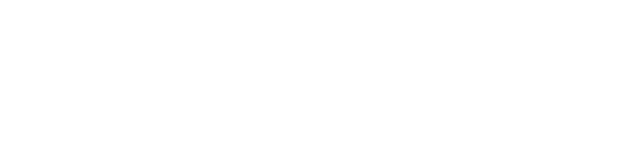
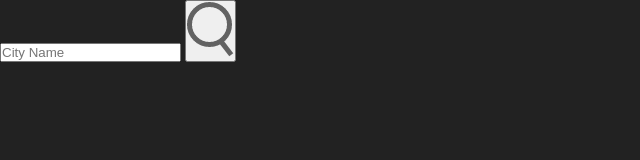
Before and after one commit to lakshminandakumar/weather-wise, a plain HTML site: page index.html in a window 1280 px wide. Shown: the whole page, without its empty margins (0-640 px from the left). Drawn offline with Linux system fonts and the light colour scheme.

Commit message:
added required images to built the app

```diff
--- a/index.html
+++ b/index.html
@@ -6,6 +6,11 @@
     <link rel="stylesheet" href="style.css">
 </head>
 <body>
-
+    <div class="card">
+        <div class="search">
+            <input type="text" placeholder="City Name" spellcheck="false">
+            <button><img src="images/search.png" alt=""></button>
+        </div>
+    </div>
 </body>
 </html>
--- a/style.css
+++ b/style.css
@@ -4,3 +4,6 @@
     font-family: 'Poppins', sans-serif;
     box-sizing: border-box;
 }
+body{
+    background: #222;
+}
```
Also changed, not shown: images/clear.png (added), images/clouds.png (added), images/drizzle.png (added), images/humidity.png (added), images/mist.png (added), images/rain.png (added), images/search.png (added), images/snow.png (added), images/wind.png (added), 2 other files.
